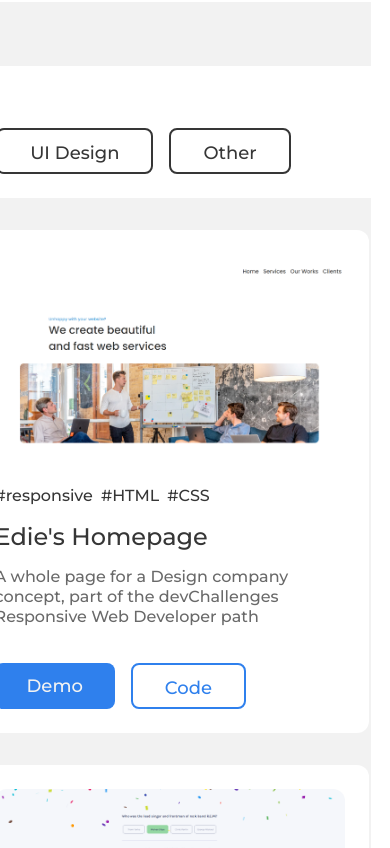
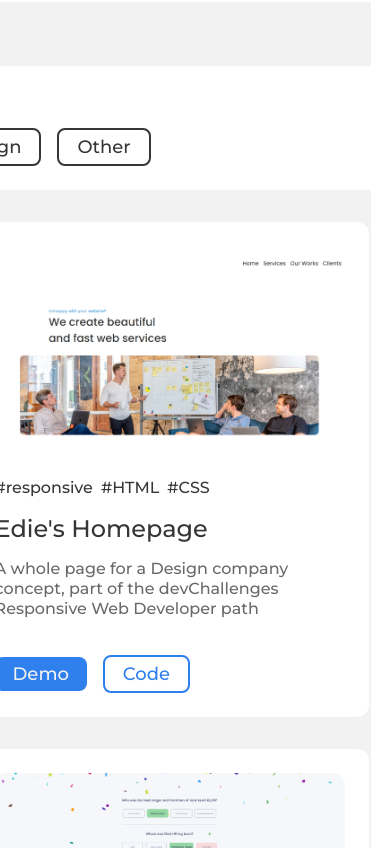
Before and after one commit to hitmaizer/responsive-web-portfolio, a React (Create React App) app: page / in a window 390 px wide. Shown: the part 2016-2864 px from the top of the page. Built offline with nearby package versions, Linux system fonts and the light colour scheme.

Commit message:
mediaQuerie smaller padding on small screen

```diff
--- a/src/elements/ButtonStyles.js
+++ b/src/elements/ButtonStyles.js
@@ -11,6 +11,10 @@ export default styled.button`
   transition: all 1ms ease-out;
   // max-width: 135px;
   max-height: 46px;
+
+  @media only screen and (max-width: 576px) {
+        padding: 6px 18px;
+    }
 
 
 
```
